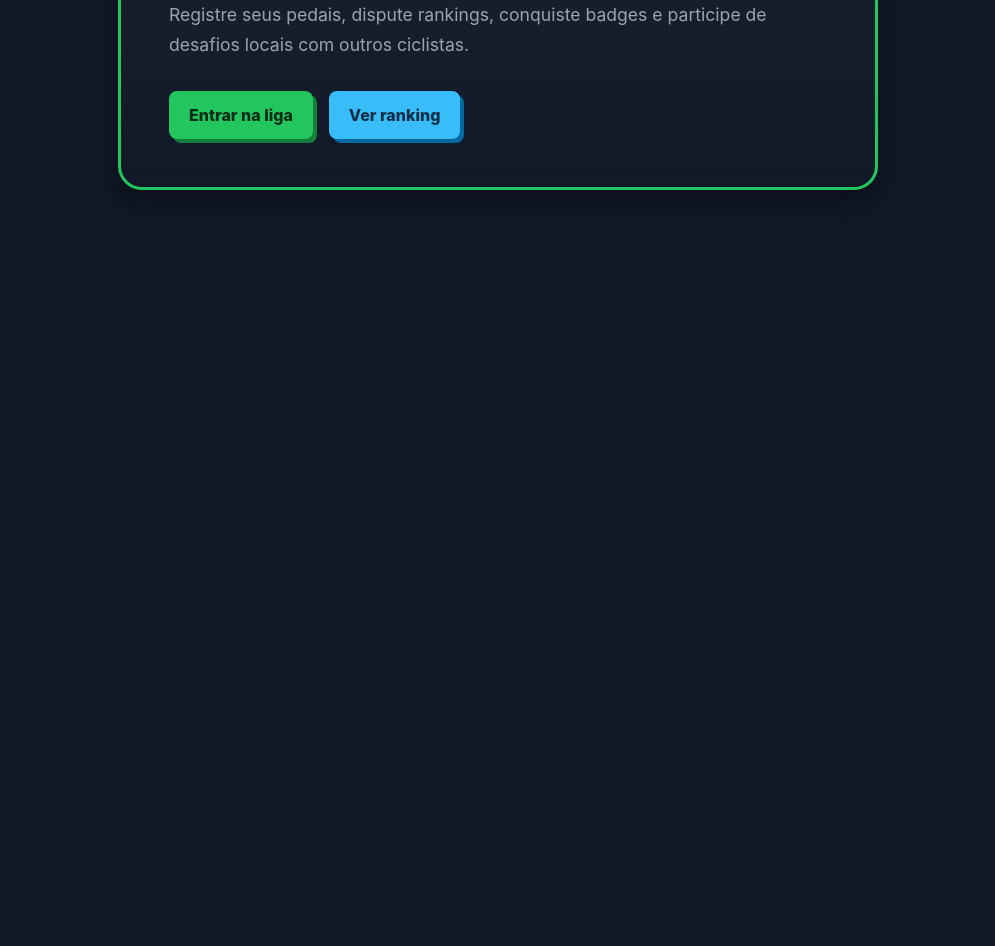
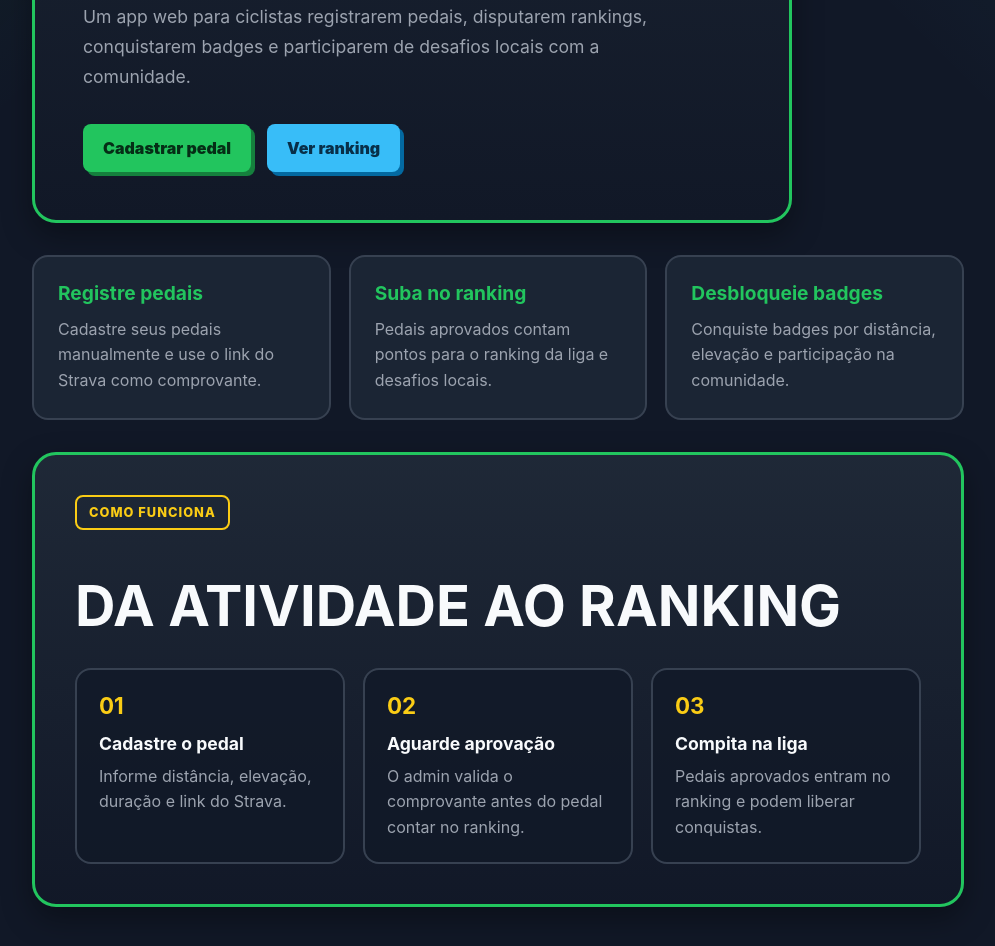
Before and after one commit to Josiane-Goncalves/ride-wars-league-v2, a React (Vite) app: page / in a window 1280 px wide. Shown: the part 580-1526 px from the top of the page, without its empty margins (142-1137 px from the left). Before the commit the page ends 976 px from the top, so only its background shows below. Built offline with nearby package versions, Linux system fonts and the light colour scheme.

Commit message:
feat: improve home landing page

```diff
--- /dev/null
+++ b/src/components/ui/AppLinkButton.tsx
@@ -0,0 +1,25 @@
+import type { ReactNode } from 'react';
+import { Link } from 'react-router';
+
+type AppLinkButtonProps = {
+  to: string;
+  children: ReactNode;
+  variant?: 'primary' | 'secondary';
+};
+
+export function AppLinkButton({
+  to,
+  children,
+  variant = 'primary',
+}: AppLinkButtonProps) {
+  const className =
+    variant === 'secondary'
+      ? 'app-button app-button-secondary'
+      : 'app-button';
+
+  return (
+    <Link to={to} className={className}>
+      {children}
+    </Link>
+  );
+}
--- a/src/pages/Home/HomePage.tsx
+++ b/src/pages/Home/HomePage.tsx
@@ -1,24 +1,86 @@
-import { AppButton } from '../../components/ui/AppButton';
-import { PixelBadge } from '../../components/ui/PixelBadge';
+import { AppLinkButton } from '../../components/ui/AppLinkButton';
+
+const features = [
+  {
+    title: 'Registre pedais',
+    description:
+      'Cadastre seus pedais manualmente e use o link do Strava como comprovante.',
+  },
+  {
+    title: 'Suba no ranking',
+    description:
+      'Pedais aprovados contam pontos para o ranking da liga e desafios locais.',
+  },
+  {
+    title: 'Desbloqueie badges',
+    description:
+      'Conquiste badges por distância, elevação e participação na comunidade.',
+  },
+];
+
+const steps = [
+  {
+    number: '01',
+    title: 'Cadastre o pedal',
+    description: 'Informe distância, elevação, duração e link do Strava.',
+  },
+  {
+    number: '02',
+    title: 'Aguarde aprovação',
+    description: 'O admin valida o comprovante antes do pedal contar no ranking.',
+  },
+  {
+    number: '03',
+    title: 'Compita na liga',
+    description: 'Pedais aprovados entram no ranking e podem liberar conquistas.',
+  },
+];
 
 export function HomePage() {
   return (
-    <main className="app-shell">
-      <section className="hero-card">
-        <PixelBadge>V2 MVP</PixelBadge>
+    <section className="home-page">
+      <div className="hero-card home-hero">
+        <span className="pixel-badge">Ride Wars League V2</span>
 
-        <h1>Ride Wars League</h1>
+        <h1>Transforme seus pedais em uma liga competitiva.</h1>
 
         <p>
-          Registre seus pedais, dispute rankings, conquiste badges e participe
-          de desafios locais com outros ciclistas.
+          Um app web para ciclistas registrarem pedais, disputarem rankings,
+          conquistarem badges e participarem de desafios locais com a comunidade.
         </p>
 
         <div className="hero-actions">
-          <AppButton>Entrar na liga</AppButton>
-          <AppButton variant="secondary">Ver ranking</AppButton>
+          <AppLinkButton to="/new-ride">Cadastrar pedal</AppLinkButton>
+          <AppLinkButton to="/ranking" variant="secondary">
+            Ver ranking
+          </AppLinkButton>
         </div>
-      </section>
-    </main>
+      </div>
+
+      <div className="home-grid">
+        {features.map((feature) => (
+          <article className="feature-card" key={feature.title}>
+            <h2>{feature.title}</h2>
+            <p>{feature.description}</p>
+          </article>
+        ))}
+      </div>
+
+      <div className="home-section">
+        <span className="pixel-badge">Como funciona</span>
+
+        <h2>Da atividade ao ranking</h2>
+
+        <div className="steps-grid">
+          {steps.map((step) => (
+            <article className="step-card" key={step.number}>
+              <strong>{step.number}</strong>
+              <h3>{step.title}</h3>
+              <p>{step.description}</p>
+            </article>
+          ))}
+        </div>
+      </div>
+    </section>
   );
 }
--- a/src/styles/global.css
+++ b/src/styles/global.css
@@ -655,3 +655,120 @@ a {
     grid-template-columns: 1fr;
   }
 }
+
+.home-page {
+  display: grid;
+  gap: 32px;
+}
+
+.home-hero h1 {
+  max-width: 760px;
+}
+
+.home-grid {
+  display: grid;
+  grid-template-columns: repeat(3, 1fr);
+  gap: 18px;
+}
+
+.feature-card {
+  padding: 24px;
+  border: 2px solid var(--color-surface-light);
+  border-radius: var(--radius-md);
+  background-color: rgba(31, 41, 55, 0.8);
+}
+
+.feature-card h2 {
+  margin: 0;
+  color: var(--color-primary);
+  font-size: 1.2rem;
+}
+
+.feature-card p {
+  margin: 12px 0 0;
+  color: var(--color-muted);
+  line-height: 1.6;
+}
+
+.home-section {
+  padding: 40px;
+  border: 3px solid var(--color-primary);
+  border-radius: var(--radius-lg);
+  background:
+    linear-gradient(180deg, rgba(31, 41, 55, 0.96), rgba(17, 24, 39, 0.96));
+  box-shadow: var(--shadow-card);
+}
+
+.home-section h2 {
+  margin: 18px 0 0;
+  font-size: clamp(2rem, 5vw, 3.5rem);
+  text-transform: uppercase;
+}
+
+.steps-grid {
+  display: grid;
+  grid-template-columns: repeat(3, 1fr);
+  gap: 18px;
+  margin-top: 28px;
+}
+
+.step-card {
+  padding: 22px;
+  border: 2px solid var(--color-surface-light);
+  border-radius: var(--radius-md);
+  background-color: rgba(17, 24, 39, 0.75);
+}
+
+.step-card strong {
+  color: var(--color-warning);
+  font-size: 1.4rem;
+}
+
+.step-card h3 {
+  margin: 14px 0 0;
+  font-size: 1.1rem;
+}
+
+.step-card p {
+  margin: 10px 0 0;
+  color: var(--color-muted);
+  line-height: 1.6;
+}
+
+.app-button {
+  display: inline-flex;
+  align-items: center;
+  justify-content: center;
+  border-radius: var(--radius-sm);
+  padding: 14px 20px;
+  background-color: var(--color-primary);
+  color: #052e16;
+  font-weight: 900;
+  box-shadow: 4px 4px 0 var(--color-primary-dark);
+}
+
+.app-button:hover {
+  transform: translate(2px, 2px);
+  box-shadow: 2px 2px 0 var(--color-primary-dark);
+}
+
+.app-button-secondary {
+  background-color: var(--color-secondary);
+  color: #082f49;
+  box-shadow: 4px 4px 0 #0369a1;
+}
+
+.app-button-secondary:hover {
+  box-shadow: 2px 2px 0 #0369a1;
+}
+
+@media (max-width: 760px) {
+  .home-grid,
+  .steps-grid {
+    grid-template-columns: 1fr;
+  }
+
+  .home-section {
+    padding: 28px;
+  }
+}
```
